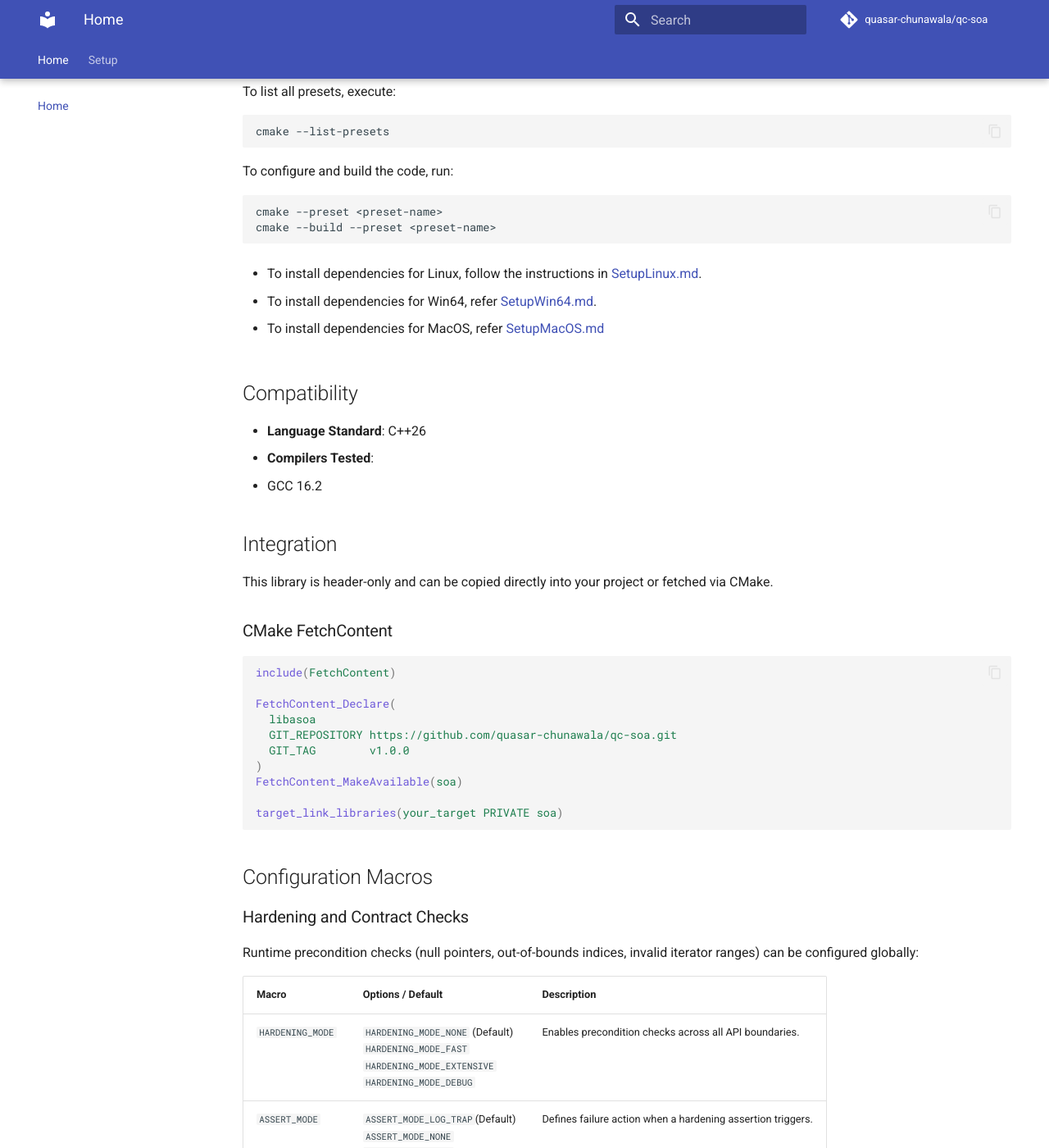
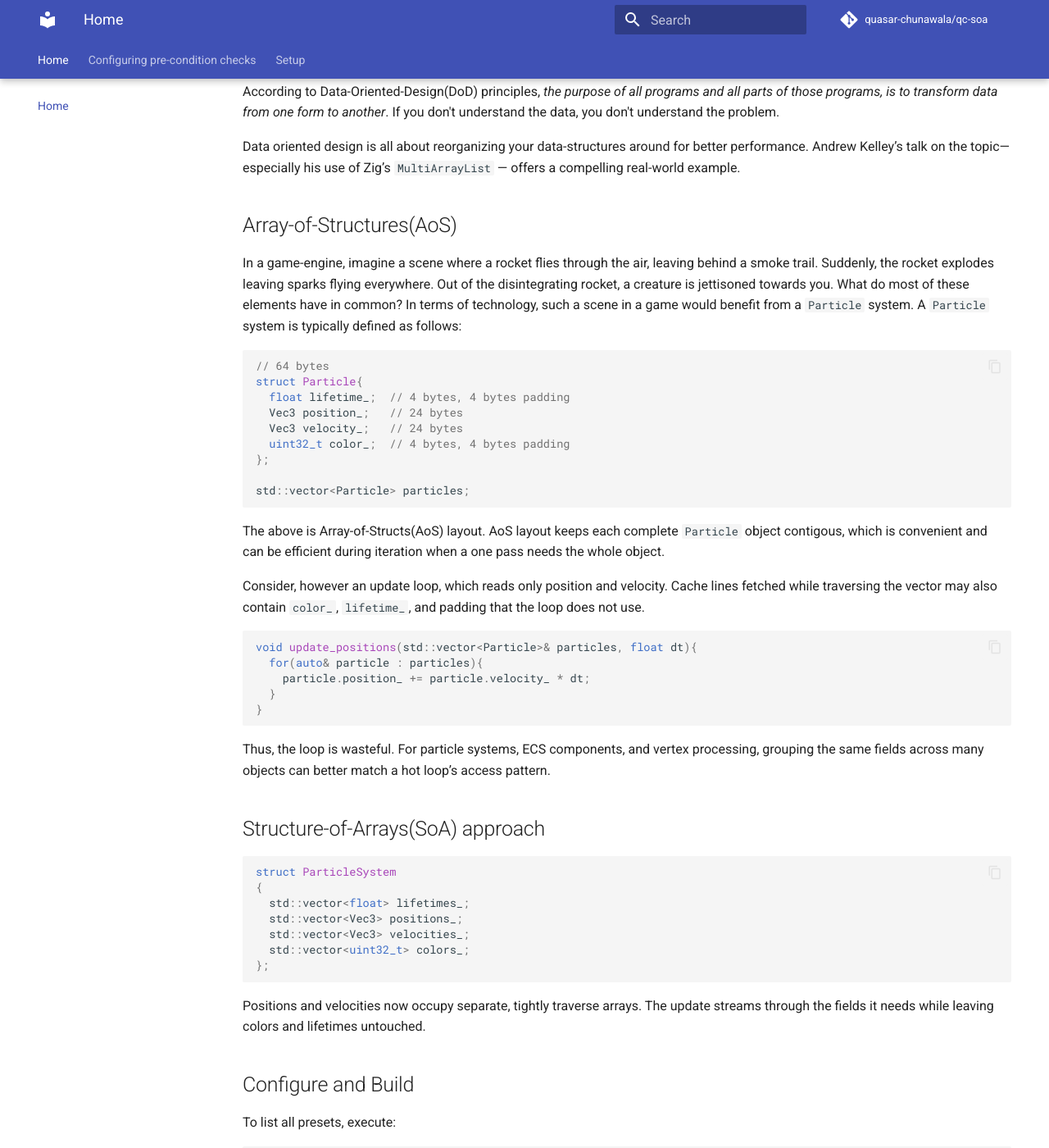
Before and after one commit to quasar-chunawala/qc-soa, an MkDocs documentation site: the page built from docs/index.md, in a window 1280 px wide and 1400 px high, scrolled down 289 px. Shown: the whole window at 82% size. Built offline with MkDocs 1.6.1 and Material for MkDocs 9.7.7, drawn with Linux system fonts in a browser that asks for light colours; comment, search, counter and statistics services are not loaded; some of the changed text lies outside the part shown.

Commit message:
Update index.md

````diff
--- a/docs/index.md
+++ b/docs/index.md
@@ -10,6 +10,56 @@ hide:
 [![Win32/64 build](https://github.com/quasar-chunawala/qc-soa/actions/workflows/windows.yml/badge.svg?branch=main)](https://github.com/quasar-chunawala/qc-soa/actions/workflows/windows.yml)
 
 `libsoa` is modern C++ (C++26) library providing a full spectrum of SoA(Structure-Of-Arrays) data-structures.
+
+## Data Oriented Design Philosophy
+
+According to Data-Oriented-Design(DoD) principles, *the purpose of all programs and all parts of those programs, is to transform data from one form to another*. If you don't understand the data, you don't understand the problem.
+
+Data oriented design is all about reorganizing your data-structures around for better performance. Andrew Kelley’s talk on the topic—especially his use of Zig’s `MultiArrayList` — offers a compelling real-world example.
+
+## Array-of-Structures(AoS)
+
+In a game-engine, imagine a scene where a rocket flies through the air, leaving behind a smoke trail. Suddenly, the rocket explodes leaving sparks flying everywhere. Out of the disintegrating rocket, a creature is jettisoned towards you. What do most of these elements have in common? In terms of technology, such a scene in a game would benefit from a `Particle` system. A `Particle` system is typically defined as follows:
+
+```cpp
+// 64 bytes
+struct Particle{
+  float lifetime_;  // 4 bytes, 4 bytes padding
+  Vec3 position_;   // 24 bytes
+  Vec3 velocity_;   // 24 bytes
+  uint32_t color_;  // 4 bytes, 4 bytes padding
+};
+
+std::vector<Particle> particles;
+```
+
+The above is Array-of-Structs(AoS) layout. AoS layout keeps each complete `Particle` object contigous, which is convenient and can be efficient during iteration when a one pass needs the whole object.
+
+Consider, however an update loop, which reads only position and velocity. Cache lines fetched while traversing the vector may also contain `color_`, `lifetime_`, and padding that the loop does not use.
+
+```cpp
+void update_positions(std::vector<Particle>& particles, float dt){
+  for(auto& particle : particles){
+    particle.position_ += particle.velocity_ * dt;
+  }
+}
+```
+
+Thus, the loop is wasteful. For particle systems, ECS components, and vertex processing, grouping the same fields across many objects can better match a hot loop’s access pattern.
+
+## Structure-of-Arrays(SoA) approach
+
+```cpp
+struct ParticleSystem
+{
+  std::vector<float> lifetimes_;
+  std::vector<Vec3> positions_;
+  std::vector<Vec3> velocities_;
+  std::vector<uint32_t> colors_;
+};
+```
+
+Positions and velocities now occupy separate, tightly traverse arrays. The update streams through the fields it needs while leaving colors and lifetimes untouched.
 
 ## Configure and Build
 
@@ -57,29 +107,3 @@ FetchContent_MakeAvailable(soa)
 
 target_link_libraries(your_target PRIVATE soa)
 ```
-
-## Configuration Macros
-
-### Hardening and Contract Checks
-
-Runtime precondition checks (null pointers, out-of-bounds indices, invalid iterator ranges) can be configured globally:
-
-| Macro | Options / Default | Description |
-|---|---|---|
-| `HARDENING_MODE` | `HARDENING_MODE_NONE` (Default)<br>`HARDENING_MODE_FAST`<br>`HARDENING_MODE_EXTENSIVE`<br>`HARDENING_MODE_DEBUG` | Enables precondition checks across all API boundaries. |
-| `ASSERT_MODE` | `ASSERT_MODE_LOG_TRAP`(Default)<br>`ASSERT_MODE_NONE`<br>`ASSERT_MODE_TRAP`<br>`ASSERT_MODE_ABORT`<br>`ASSERT_MODE_LOG_ABORT` | Defines failure action when a hardening assertion triggers. |
-
-### Example
-
-```cpp
-#define HARDENING_MODE HARDENING_MODE_DEBUG
-#define ASSERT_MODE ASSERT_MODE_LOG_TRAP
-#include <soa/vector.h>
-```
-
-### Description
-
-- `HARDENING_MODE_NONE`. When hardening mode is turned off, all checks compile away entirely with zero runtime overhead.
-- `HARDENING_MODE_FAST`. A set of securitiy critical checks that can be done with relatively little overhead in constant time and intended to be used in production.
-- `HARDENING_MODE_EXTENSIVE`. Contains all the checks from the fast mode and some additional checks that incur relatively little overhead but aren't security critical.
-- `DEBUG_MODE`. This mode should be used in non-production environments(such as test-suites, CI or local development).
--- a/mkdocs.yml
+++ b/mkdocs.yml
@@ -20,6 +20,7 @@ markdown_extensions:
 
 nav:
   - Home: index.md
+  - Configuring pre-condition checks: configuration.md
   - Setup:
       - Linux: SetupLinux.md
       - MacOS: SetupMacOS.md
````
Also changed, not shown: docs/configuration.md (added).
